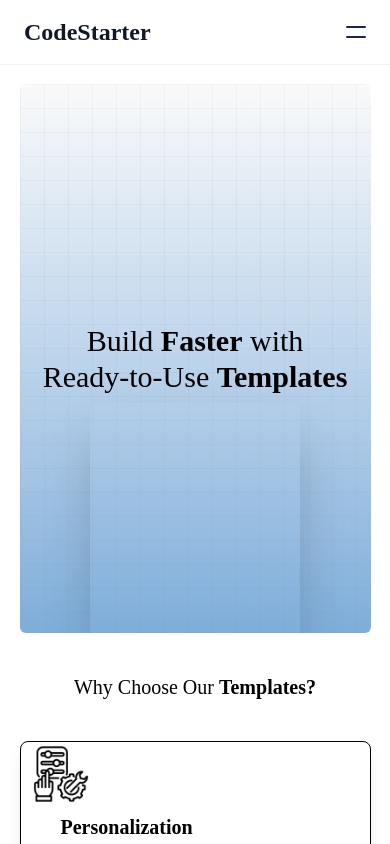
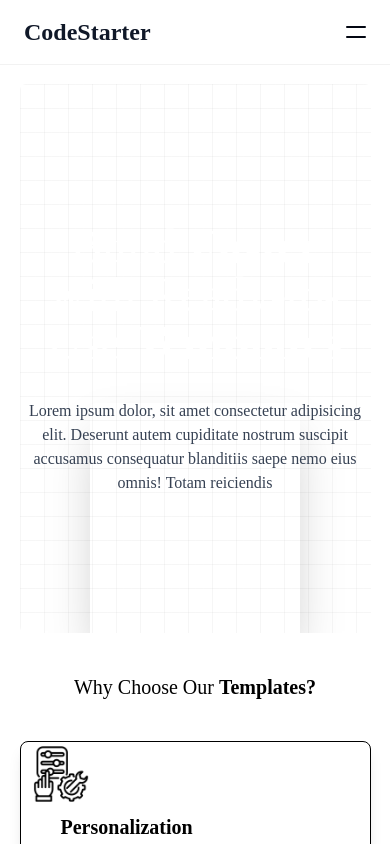
Before and after one commit to KiraaDev/CodeStarter-Landing-Page, a React (Vite) app: page / in a window 390 px wide. Shown: the top 844 px of the page. Built offline with nearby package versions, Linux system fonts and the light colour scheme.

Commit message:
improving UI UX

```diff
--- a/src/components/Header.tsx
+++ b/src/components/Header.tsx
@@ -21,11 +21,21 @@ function Header() {
                             <div className="relative flex max-h-10 items-center lg:hidden">
                                 <button
                                     onClick={toggleNavLinks}
-                                    aria-label="humburger" id="hamburger" className="relative -mr-6 p-6 active:scale-95 duration-300">
-                                    <div aria-hidden="true" id="line" className="m-auto h-0.5 w-5 rounded bg-blue-950 transition duration-300 dark:bg-white origin-top group-data-[state=active]:rotate-45 group-data-[state=active]:translate-y-1.5"></div>
-                                    <div aria-hidden="true" id="line2" className="m-auto mt-2 h-0.5 w-5 rounded bg-blue-950 transition duration-300 dark:bg-white origin-bottom group-data-[state=active]:-rotate-45 group-data-[state=active]:-translate-y-1"></div>
+                                    aria-label="Toggle navigation"
+                                    aria-expanded={navLinks}
+                                    className="relative p-6 -mr-6 transition-transform duration-300 active:scale-95 focus:outline-none"
+                                >
+                                    <span
+                                        className={`block m-auto h-0.5 w-5 rounded bg-gray-950 dark:bg-white transition-transform duration-300
+                                         ${navLinks ? "rotate-45 translate-y-1.5" : "origin-top"}`}
+                                    ></span>
+                                    <span
+                                        className={`block m-auto mt-2 h-0.5 w-5 rounded bg-gray-950 dark:bg-white transition-transform duration-300
+                                            ${navLinks ? "-rotate-45 -translate-y-1" : "origin-bottom"}`}
+                                    ></span>
                                 </button>
                             </div>
+
                         </div>
                         <div id="navLayer" aria-hidden="true" className="fixed inset-0 z-10 h-screen w-screen origin-bottom scale-y-0 bg-white/70 backdrop-blur-2xl transition duration-500 group-data-[state=active]:origin-top group-data-[state=active]:scale-y-100 dark:bg-gray-950/70 lg:hidden"></div>
 
--- a/src/components/HeroSection.tsx
+++ b/src/components/HeroSection.tsx
@@ -3,15 +3,18 @@
 function HeroSection() {
 
     return (
-        <section className="relative w-full h-[65svh] flex justify-center items-center flex-col gap-10 rounded-md bg-gradient-to-t from-[#4a8dcbb6] to-[#fafafa]  overflow-hidden md:h-[70svh] ">
+        <section className="relative w-full h-[65svh] flex justify-center items-center flex-col gap-10 rounded-md bg-gradient-to-t overflow-hidden md:h-[70svh] ">
             <div
                 className="absolute h-full -z-0 w-full bg-[linear-gradient(to_right,#80808012_1px,transparent_1px),linear-gradient(to_bottom,#80808012_1px,transparent_1px)] bg-[size:24px_24px]"
             ></div>
-            <h1 className="text-3xl z-0 text-center md:text-5xl">Build <strong>Faster</strong> with <br />
-                Ready-to-Use <strong>Templates</strong>
-            </h1>
+            <div className="lg:w-2/3 text-center text-white z-20">
+                <h1 className="text-balance text-5xl md:text-6xl xl:text-7xl">Build <strong>Faster</strong> with
+                    Ready-to-Use <strong>Templates</strong>
+                </h1>
+                <p className="mt-8 text-gray-700 dark:text-gray-300">Lorem ipsum dolor, sit amet consectetur adipisicing elit. Deserunt autem cupiditate nostrum suscipit accusamus consequatur blanditiis saepe nemo eius omnis! Totam reiciendis</p>
+            </div>
+
             <div className=" shadow-2xl rounded-md h-60 w-[60%] absolute bottom-[-10px]">
-
             </div>
         </section>
     )
```
